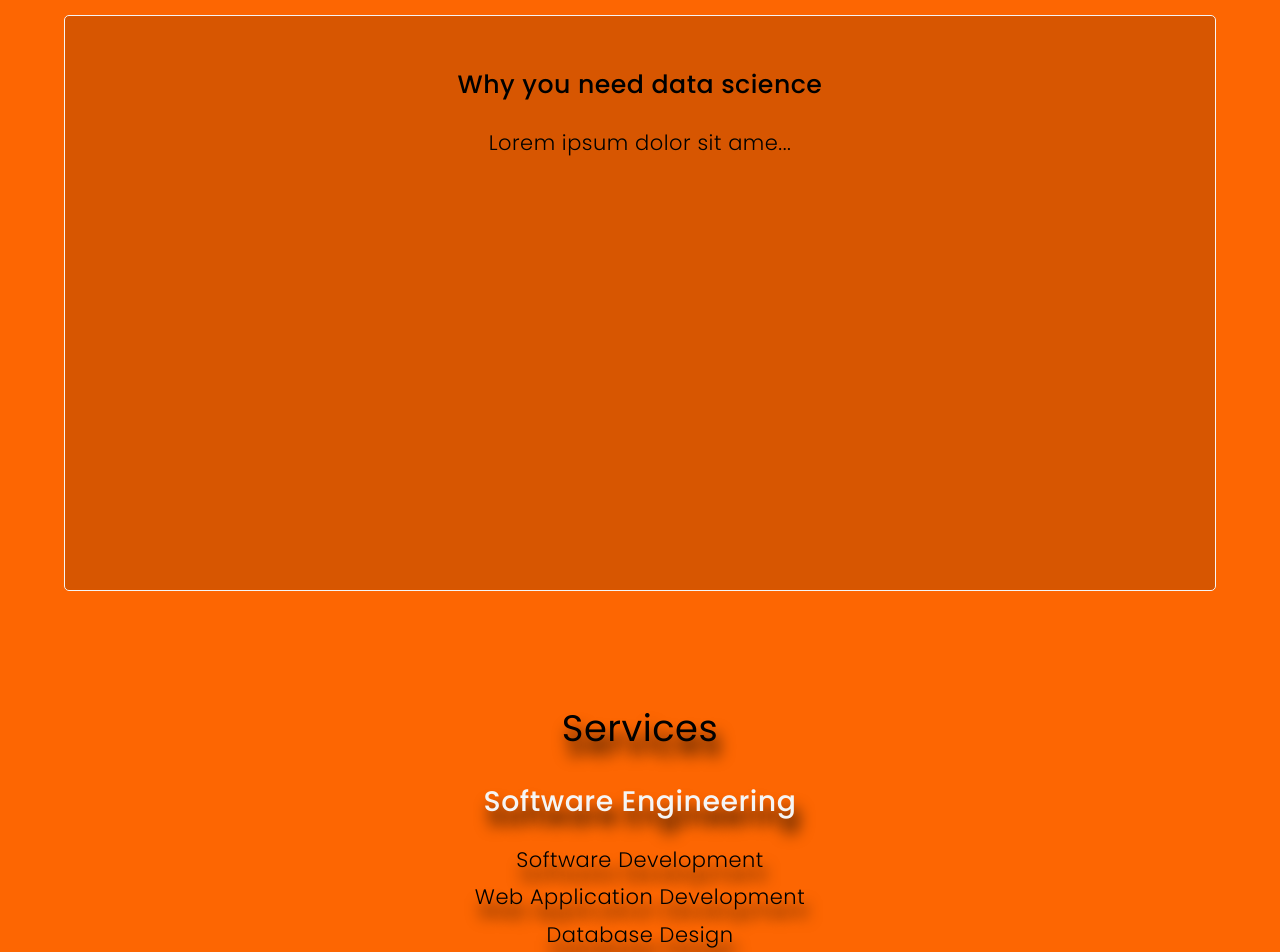
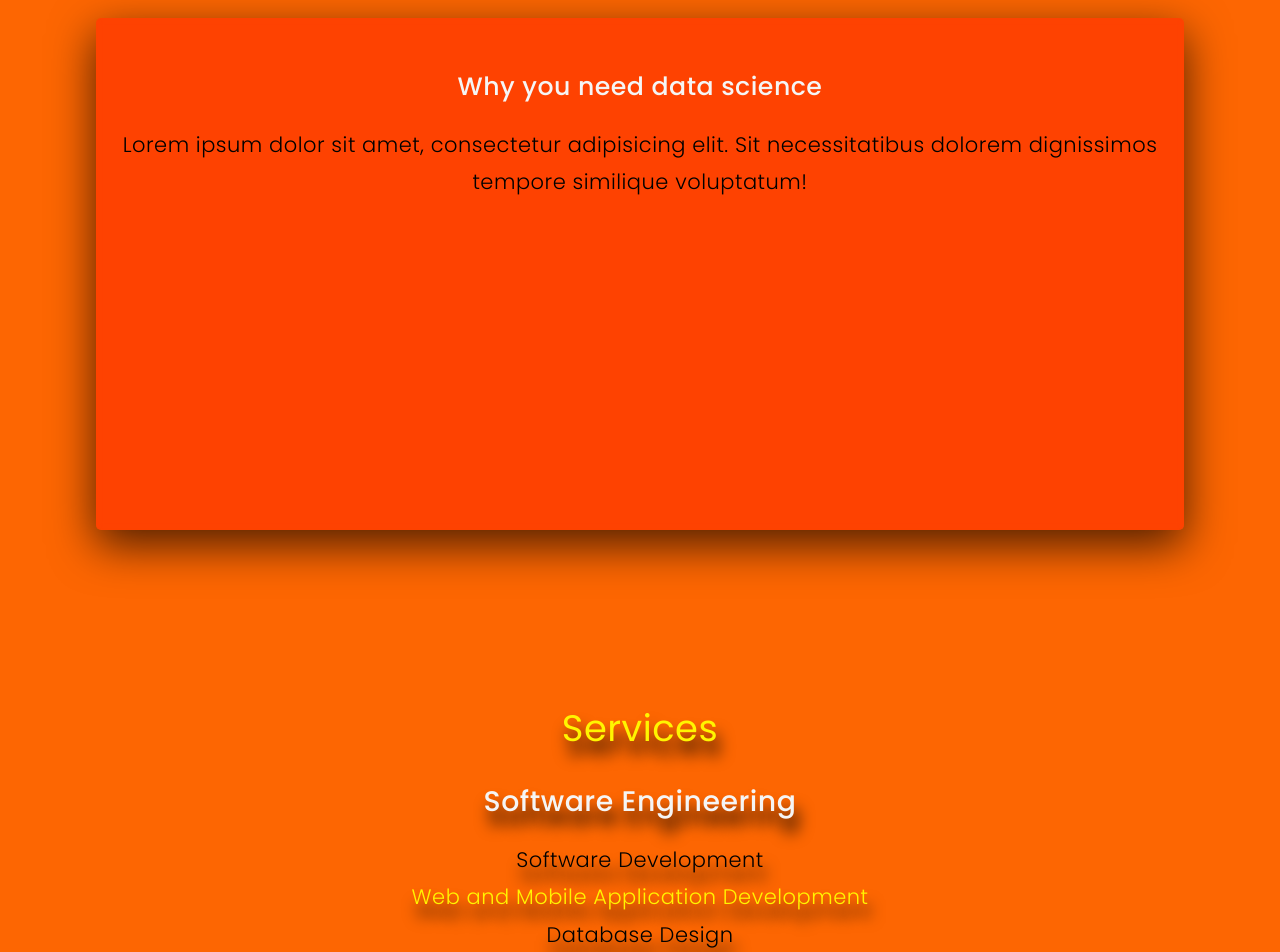
Before and after one commit to thebrain365/the-brain-website, a React (Create React App) app: page / in a window 1280 px wide. Shown: the part 1760-2712 px from the top of the page. Built offline with nearby package versions, Linux system fonts and the light colour scheme.

Commit message:
Refactored all the home page sections

```diff
--- a/src/assets/styles/components/app.scss
+++ b/src/assets/styles/components/app.scss
@@ -57,6 +57,7 @@
       padding: 0px 15px;
 
       .section-title {
+         color: $accent-1;
          font-size: $xl-font-size;
          font-weight: 400;
          margin-bottom: $md-spacing;
@@ -73,6 +74,12 @@
       ul {
          list-style: none;
          text-align: center;
+
+         li {
+            &:nth-child(even) {
+               color: $accent-1;
+            }
+         }
       }
 
       p {
--- a/src/assets/styles/pages/home.scss
+++ b/src/assets/styles/pages/home.scss
@@ -108,6 +108,7 @@
          -ms-overflow-style: none;
          background-color: transparent;
          display: flex;
+         align-items: start;
          align-self: center;
          width: 100svw;
          height: 80svh;
@@ -118,21 +119,23 @@
       }
 
       .blog {
-         background-color: rgba($dark, $alpha: .15);
-         height: 90%;
-         width: 90%;
+         background-color: rgba(red, $alpha: .35);
+         height: 80%;
+         width: 85%;
+         margin-top: $md-spacing;
          text-align: center;
          text-shadow: none;
-         border: 1px solid $light;
+         // border: 1px solid $accent-1;
          border-radius: 5px;
          padding: 50px 20px;
          backdrop-filter: blur(3px);
          -webkit-backdrop-filter: blur(3px);
+         box-shadow: 0px 15px 45px 0px rgba($dark, $alpha: .7);
 
          h1 {
             font-size: 1.2em;
             font-weight: 500;
-            color: black;
+            color: $light;
             margin-bottom: 20px;
          }
       }
@@ -141,7 +144,7 @@
          position: absolute;
          display: flex;
          justify-content: center;
-         align-items: center;
+         align-items: start;
          height: 100%;
          width: 100%;
 
--- a/src/index.css
+++ b/src/index.css
@@ -59,6 +59,7 @@
   padding: 0px 15px;
 }
 #app-container main .section-title, #app-container footer .section-title {
+  color: #fff500;
   font-size: 36.855px;
   font-weight: 400;
   margin-bottom: 35px;
@@ -73,6 +74,9 @@
 #app-container main ul, #app-container footer ul {
   list-style: none;
   text-align: center;
+}
+#app-container main ul li:nth-child(even), #app-container footer ul li:nth-child(even) {
+  color: #fff500;
 }
 #app-container main p, #app-container footer p {
   margin-bottom: 35px;
@@ -253,6 +257,7 @@
   -ms-overflow-style: none;
   background-color: transparent;
   display: flex;
+  align-items: start;
   align-self: center;
   width: 100svw;
   height: 80svh;
@@ -261,28 +266,29 @@
   display: none;
 }
 #home #latest-blogs .blog {
-  background-color: rgba(1, 1, 1, 0.15);
-  height: 90%;
-  width: 90%;
+  background-color: rgba(255, 0, 0, 0.35);
+  height: 80%;
+  width: 85%;
+  margin-top: 35px;
   text-align: center;
   text-shadow: none;
-  border: 1px solid #f5f5f5;
   border-radius: 5px;
   padding: 50px 20px;
   backdrop-filter: blur(3px);
   -webkit-backdrop-filter: blur(3px);
+  box-shadow: 0px 15px 45px 0px rgba(1, 1, 1, 0.7);
 }
 #home #latest-blogs .blog h1 {
   font-size: 1.2em;
   font-weight: 500;
-  color: black;
+  color: #f5f5f5;
   margin-bottom: 20px;
 }
 #home #latest-blogs .blog-container {
   position: absolute;
   display: flex;
   justify-content: center;
-  align-items: center;
+  align-items: start;
   height: 100%;
   width: 100%;
 }
--- a/src/pages/Home/Home.js
+++ b/src/pages/Home/Home.js
@@ -28,7 +28,7 @@ const Home = () => {
       '2': {
          'id': 2,
          'title': 'How to think of software in the context of your business',
-         'body': 'Lorem ipsum dolor sit amet, consectetur adipisicing elit. Sit necessitatibus dolorem dignissimos tempore similique voluptatum!'
+         'body': 'Lorem ipsum dolor, sit amet consectetur adipisicing elit. Veritatis, dicta odio architecto doloribus quidem sapiente iusto molestiae magni sint nobis earum asperiores laboriosam molestias quis excepturi at temporibus possimus aperiam. Illum rerum similique molestiae ipsa facilis commodi? Amet officiis voluptate rem quod sit, voluptatem mollitia commodi error tempora ipsam laboriosam ducimus eos ipsum necessitatibus dolore. Quod nemo ipsam porro voluptatem provident beatae assumenda ea alias nihil maiores odio iusto deleniti illum quam hic sapiente perferendis voluptatum soluta quibusdam tempora atque, rerum nulla omnis? Commodi, at animi exercitationem veritatis doloribus corporis assumenda eveniet dolores ab beatae accusamus ut sapiente fuga error, fugit consectetur, voluptatibus velit recusandae laudantium vero enim autem. Enim quod nemo eos, laboriosam non, vel animi accusantium alias incidunt, iure corrupti ducimus provident. Accusantium saepe nesciunt reiciendis consequuntur, non sequi fugiat adipisci eius modi alias! Sunt voluptatibus quae et, iusto minima officiis alias? Molestiae architecto eligendi eveniet itaque perferendis voluptas libero laudantium. Libero, aut nisi. Nostrum tenetur officia numquam doloribus adipisci fugiat eligendi ipsa eveniet molestiae repellat odio placeat neque nemo, similique atque rerum blanditiis! Quis quidem quam eius.'
       },
       '3': {
          'id': 3,
@@ -148,8 +148,9 @@ const Home = () => {
                   Object.values(myBlogs).map(blog => (
                      <div className="blog-container">
                         <div className='blog' key={ blog.id } >
-                           <h1>{ blog.title.length > 25 ? `${blog.title.substring(0, 25)}...` : blog.title }</h1>
-                           <p>{ blog.body.substring(0, 25) }...</p>
+                           <h1>{ blog.title.length > 35 ? `${blog.title.substring(0, 35)}...` : blog.title }</h1>
+                           {/* <p>{ blog.body.substring(0, 150) }...</p> */}
+                           <p>{ blog.body.length > 150 ? `${blog.body.substring(0, 150)}...` : blog.body }</p>
                         </div>
                      </div>
                   ))
@@ -166,7 +167,7 @@ const Home = () => {
                <h1 className='heading'>Software Engineering</h1>
                <ul>
                   <li>Software Development</li>
-                  <li>Web Application Development</li>
+                  <li>Web and Mobile Application Development</li>
                   <li>Database Design</li>
                   <li>Software Design</li>
                   <li>UI/UX Design</li>
@@ -180,7 +181,7 @@ const Home = () => {
                <ul>
                   <li>Pen Tests (Ethical Hacking)</li>
                   <li>Vulnerability Assessment</li>
-                  <li>Web Application Security</li>
+                  <li>Web and mobile Application Security</li>
                   {/* <li>IDS/IPS</li> */}
                </ul>
             </div>
```
